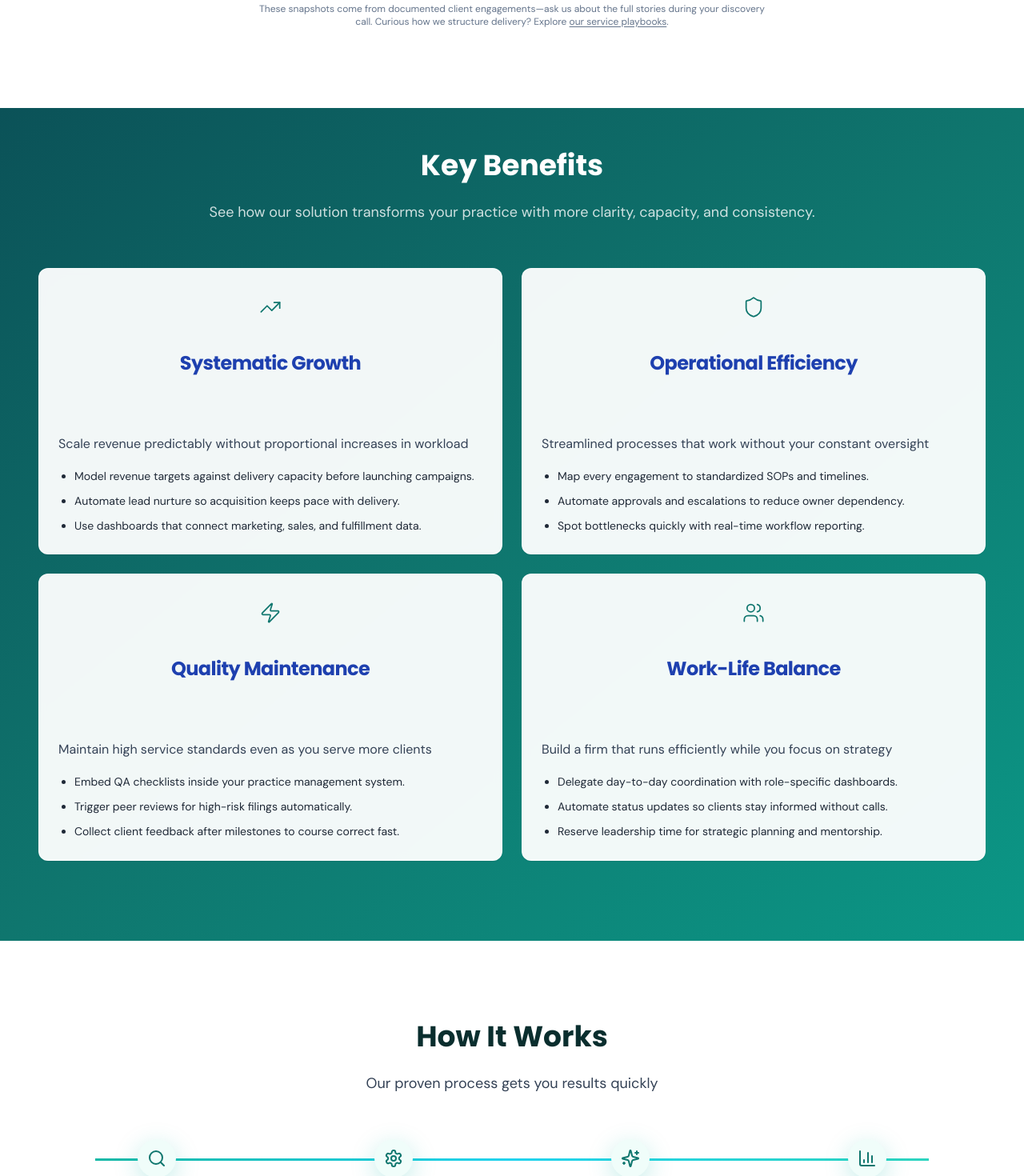
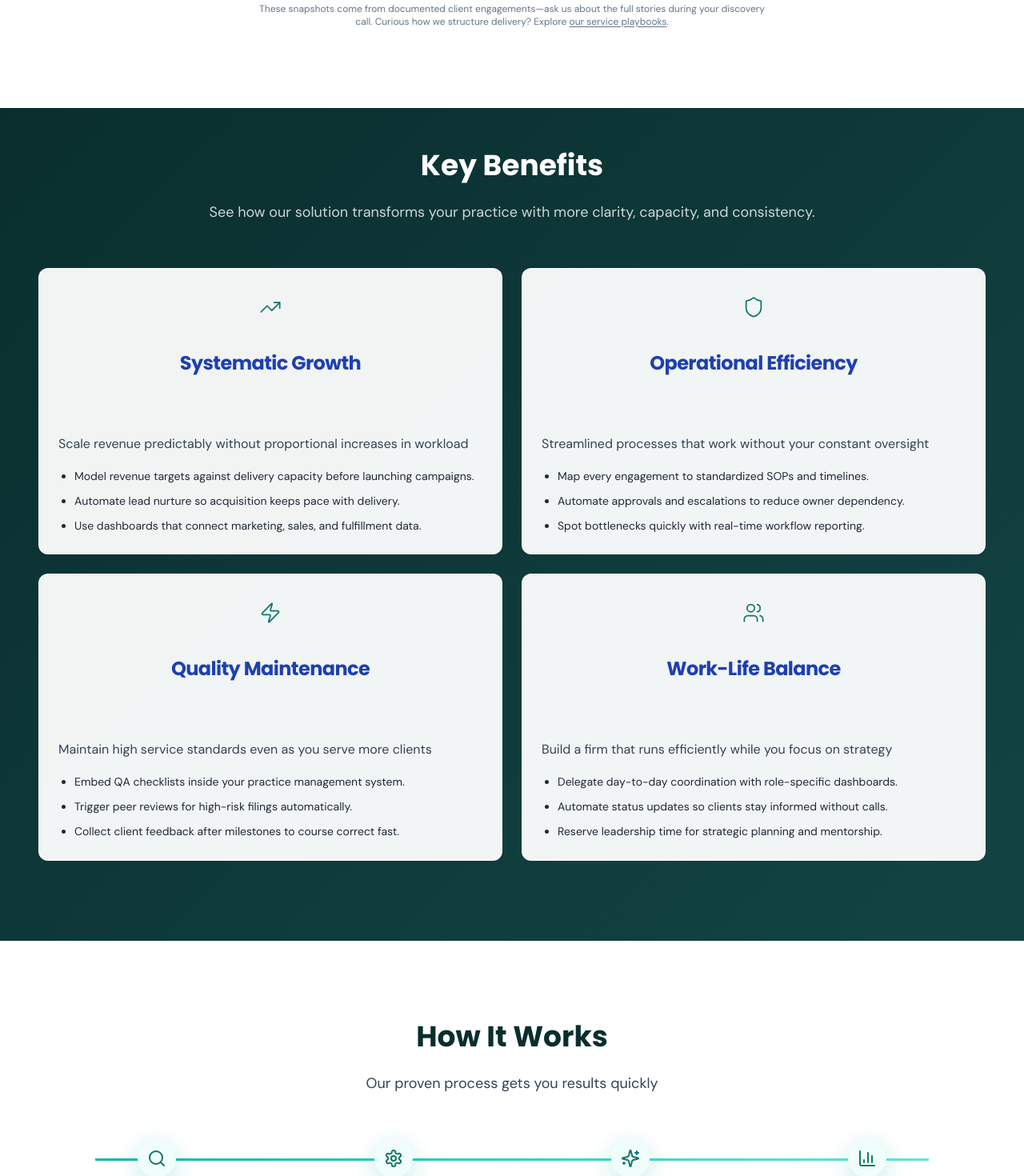
Before and after one commit to ksteele1234/smartfirm-grow-kit-22598, a React (Vite) app: page /solutions/scale-firm in a window 1280 px wide. Shown: the part 1980-3450 px from the top of the page at 80% size. Built offline with nearby package versions, Linux system fonts and the light colour scheme; the HTML template or start-up script is replaced by a standard one.

Commit message:
Align solution template gradients with brand palette

```diff
--- a/src/templates/SolutionPageTemplate.tsx
+++ b/src/templates/SolutionPageTemplate.tsx
@@ -265,7 +265,7 @@ const SolutionPageTemplate = ({ data }: SolutionPageTemplateProps) => {
       </section>
 
       {/* Key Benefits Section */}
-      <section className="section-padding bg-gradient-to-br from-[#0b5258] via-[#0f766e] to-[#0b9786] relative overflow-hidden pt-[40px] md:pt-[52px]">
+      <section className="section-padding bg-gradient-deep-teal relative overflow-hidden pt-[40px] md:pt-[52px]">
         <div className="max-w-[1200px] mx-auto relative">
           <div className="text-center mb-10 md:mb-14 space-y-4 md:space-y-6">
             <h2 className="text-[28px] md:text-4xl font-heading font-bold text-white leading-tight">
@@ -321,7 +321,7 @@ const SolutionPageTemplate = ({ data }: SolutionPageTemplateProps) => {
             </p>
           </div>
           <div className="hidden md:flex items-center justify-between mb-12 relative">
-            <span className="absolute left-[6%] right-[6%] top-6 h-[3px] bg-gradient-to-r from-[#14b8a6] via-[#22d3ee] to-[#2dd4bf]" aria-hidden="true" />
+            <span className="absolute left-[6%] right-[6%] top-6 h-[3px] bg-gradient-to-r from-[#14b8a6] via-[#2dd4bf] to-[#5eead4]" aria-hidden="true" />
             {[{ label: "Audit", icon: Search }, { label: "Implement", icon: Settings }, { label: "Automate", icon: Sparkles }, { label: "Optimize", icon: BarChart3 }].map((milestone) => {
               const IconComp = milestone.icon;
               return (
@@ -365,7 +365,7 @@ const SolutionPageTemplate = ({ data }: SolutionPageTemplateProps) => {
       </section>
 
       {/* FAQs Section */}
-      <section id="sf-faqs" className="section-padding bg-gradient-to-br from-[#0b1f4d] via-[#163a6b] to-[#1f4e89]">
+      <section id="sf-faqs" className="section-padding bg-gradient-muted-blue">
         <div className="max-w-[800px] mx-auto">
           <h2 className="text-[28px] md:text-4xl font-heading font-bold text-[#0a2e2e] mb-10 md:mb-14 text-center leading-tight">
             Frequently Asked Questions
```
